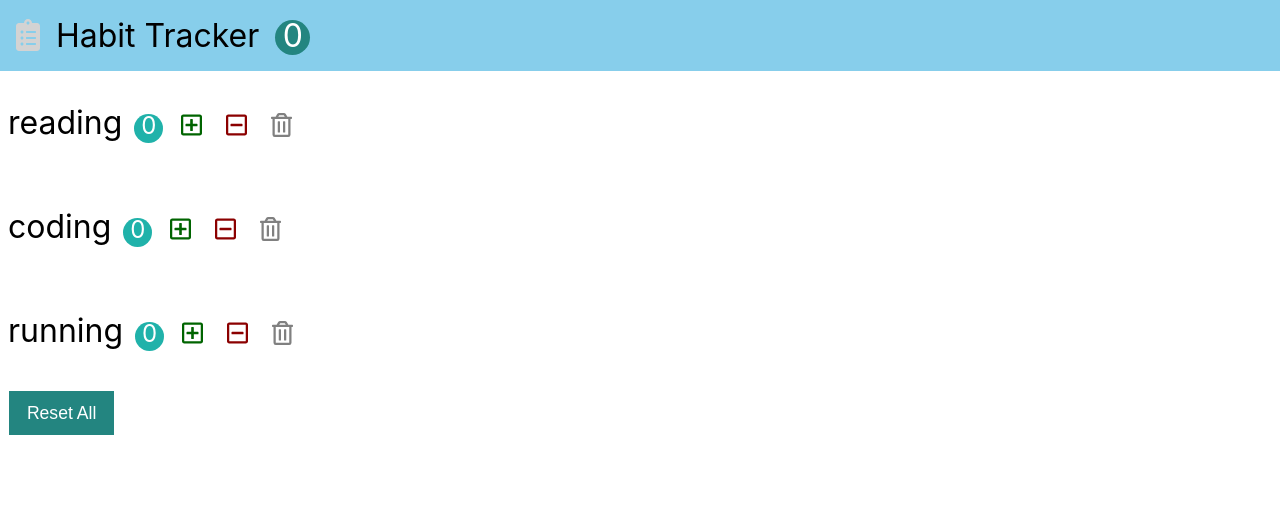
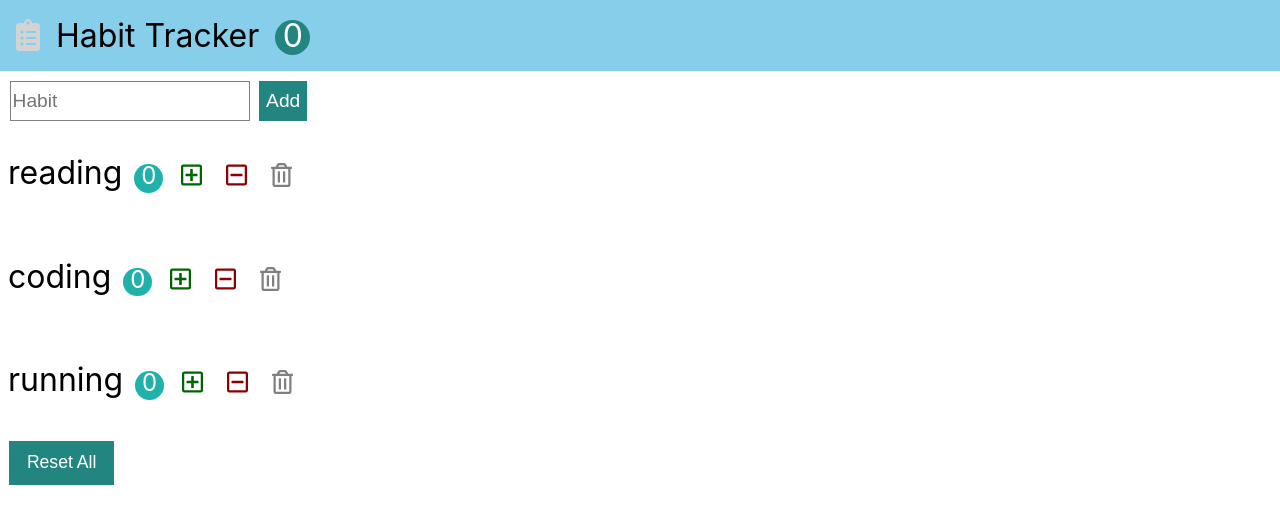
Before and after one commit to delphkim/react_basic_habit_tracker, a React (Create React App) app: page / in a window 1280 px wide. Shown: the top 524 px of the page. Built offline with nearby package versions, Linux system fonts and the light colour scheme.

Commit message:
Add HabitAddForm

```diff
--- a/src/components/app.css
+++ b/src/components/app.css
@@ -42,7 +42,24 @@ button {
   color: white;
   background-color: rgb(35, 133, 128);
 }
+.add-input {
+  font-size: 1.2rem;
 
+  border: 1px solid grey;
+  margin-top: 0.5em;
+  margin-left: 0.5em;
+  width: 15rem;
+  height: 2.5rem;
+}
+
+.button-add {
+  font-size: 1.2rem;
+  color: white;
+  margin-left: 0.5em;
+  width: 3rem;
+  height: 2.5rem;
+  background-color: rgb(35, 133, 128);
+}
 .habit {
   padding: 2em 0;
   padding-left: 0.5em;
--- a/src/components/app.jsx
+++ b/src/components/app.jsx
@@ -59,6 +59,13 @@ class App extends Component {
       habits: newHabits,
     }));
   };
+  handleAdd = (text) => {
+    const newHabits = [
+      ...this.state.habits,
+      { id: Math.random(), name: text, count: 0 },
+    ];
+    this.setState((state) => ({ habits: newHabits }));
+  };
 
   render() {
     return (
@@ -74,6 +81,7 @@ class App extends Component {
           onDecrease={this.handleDecrease}
           onDelete={this.handleDelete}
           onReset={this.handleReset}
+          onAdd={this.handleAdd}
         />
       </>
     );
--- a/src/components/habit.jsx
+++ b/src/components/habit.jsx
@@ -20,16 +20,16 @@ class Habit extends Component {
             className='button button-increase'
             onClick={this.handleIncrease}
           >
-            <i class='far fa-plus-square'></i>
+            <i className='far fa-plus-square'></i>
           </button>
           <button
             className='button button-decrease'
             onClick={this.handleDecrease}
           >
-            <i class='far fa-minus-square'></i>
+            <i className='far fa-minus-square'></i>
           </button>
           <button className='button button-delete' onClick={this.handleDelete}>
-            <i class='far fa-trash-alt'></i>
+            <i className='far fa-trash-alt'></i>
           </button>
         </li>
       </>
--- /dev/null
+++ b/src/components/habitAddForm.jsx
@@ -0,0 +1,27 @@
+import React, { Component } from 'react';
+
+class HabitAddForm extends Component {
+  formRef = React.createRef();
+  inputRef = React.createRef();
+  handleSubmit = (event) => {
+    event.preventDefault();
+    const text = this.inputRef.current.value;
+    this.props.onAdd(text);
+    this.formRef.current.reset();
+  };
+  render() {
+    return (
+      <form ref={this.formRef} className='add' onSubmit={this.handleSubmit}>
+        <input
+          ref={this.inputRef}
+          type='text'
+          className='add-input'
+          placeholder='Habit'
+        />
+        <button className='button-add'>Add</button>
+      </form>
+    );
+  }
+}
+
+export default HabitAddForm;
--- a/src/components/habits.jsx
+++ b/src/components/habits.jsx
@@ -1,9 +1,11 @@
 import React, { Component } from 'react';
 import Habit from './habit';
+import HabitAddForm from './habitAddForm';
 class Habits extends Component {
   render() {
     return (
       <>
+        <HabitAddForm onAdd={this.props.onAdd} />
         <ul className='habits'>
           {this.props.habits.map((habit) => (
             <Habit
```
